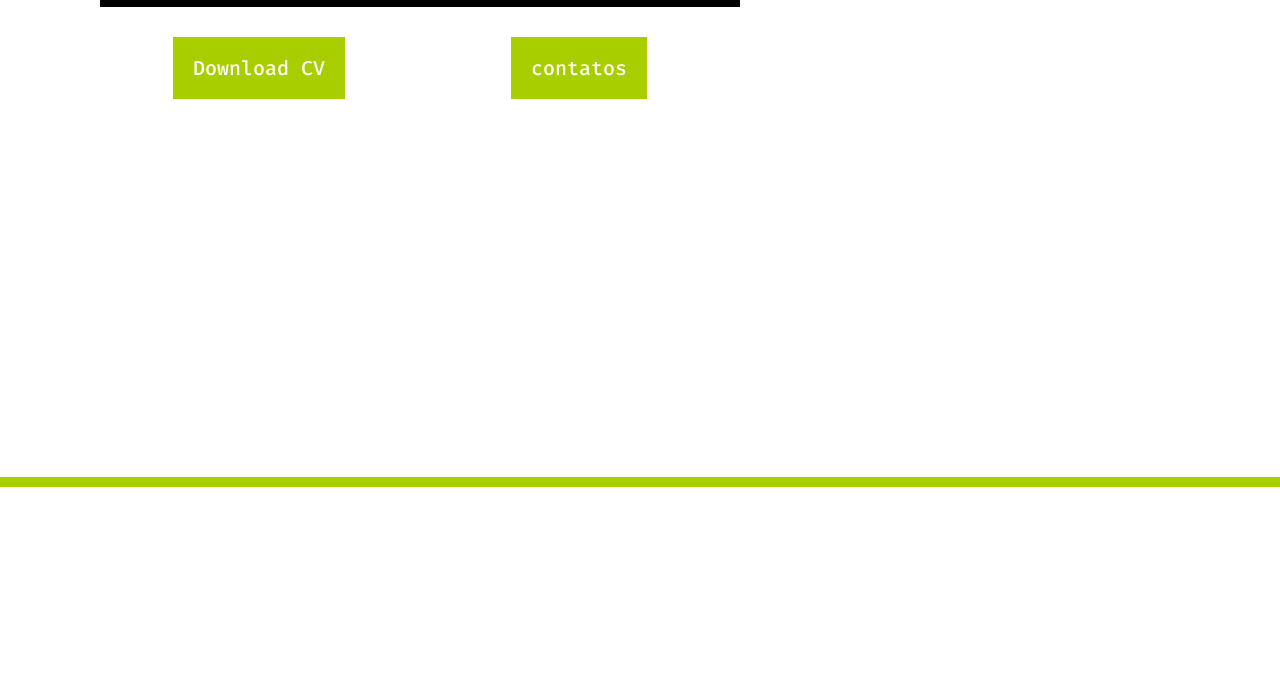
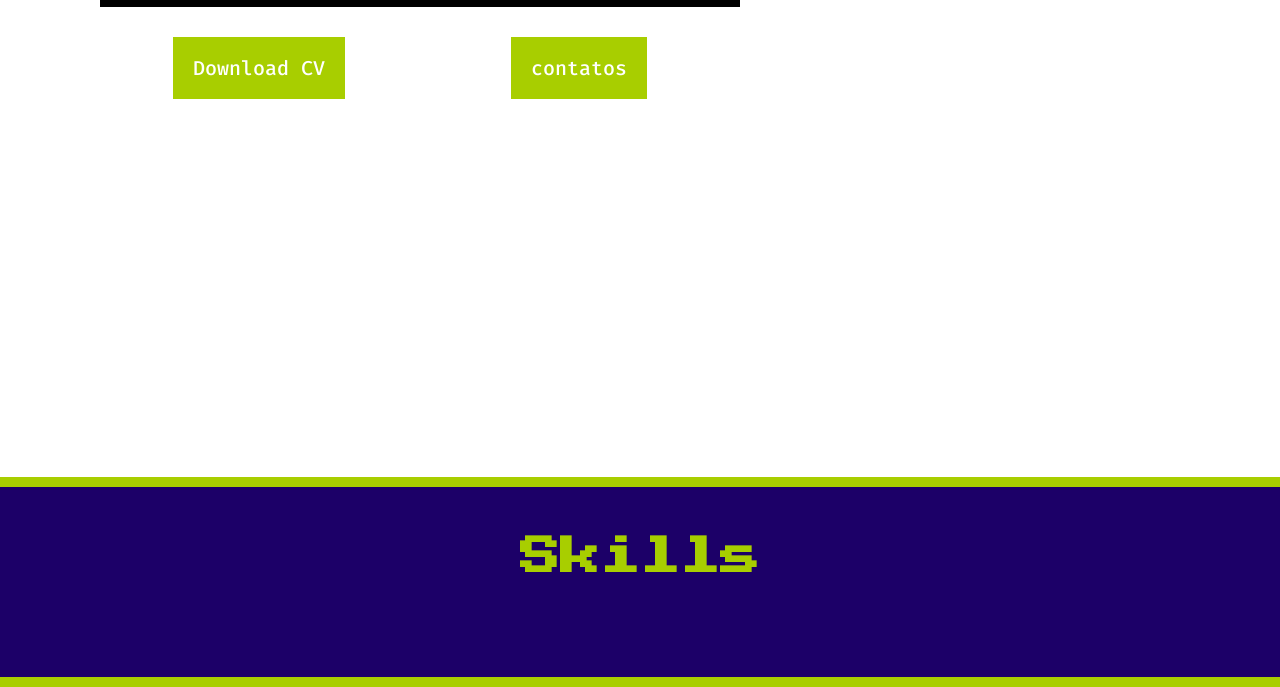
Before and after one commit to Rafaels1/Curso-Feliz, a plain HTML site: page index.html in a window 1280 px wide. Shown: the part 392-1079 px from the top of the page. Before the commit the page ends 879 px from the top, so only its background shows below. Drawn offline with Linux system fonts and the light colour scheme.

Commit message:
Create the componet skills and the variation of the title

```diff
--- /dev/null
+++ b/css/components/skills.css
@@ -0,0 +1,6 @@
+.skills {
+  background-color: #1c0068;
+  padding-top: 50px;
+  padding-bottom: 100px;
+  border-bottom: 10px solid #a8ce00;
+}
--- a/css/components/title.css
+++ b/css/components/title.css
@@ -4,3 +4,11 @@
     font-size: 40px;
     text-shadow: 4px 4px 0px #000;
 }
+
+.title.-second {
+    font-family: 'Press Start 2P', sans-serif;
+    font-size: 40px;
+    text-align: center;
+    color: #a8ce00;
+    text-shadow: none;
+}
--- a/index.html
+++ b/index.html
@@ -13,6 +13,7 @@
     <link rel="stylesheet" href="css/components/box.css">
     <link rel="stylesheet" href="css/components/button.css">
     <link rel="stylesheet" href="css/components/header.css">
+    <link rel="stylesheet" href="css/components/skills.css">
     <link rel="stylesheet" href="css/components/subtitle.css">
     <link rel="stylesheet" href="css/components/title.css">
 </head>
@@ -39,5 +40,8 @@
         </div>
       </div>
     </section>
+    <section class="skills">
+      <h1 class="title -second">Skills</h1>
+    </section>
 </body>
 </html>
```
